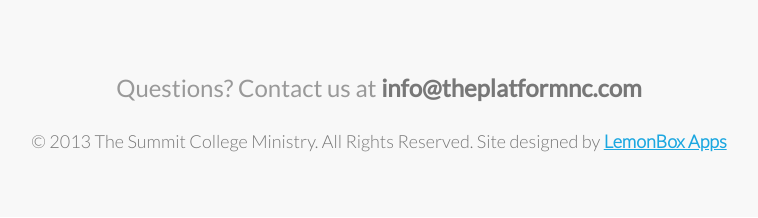
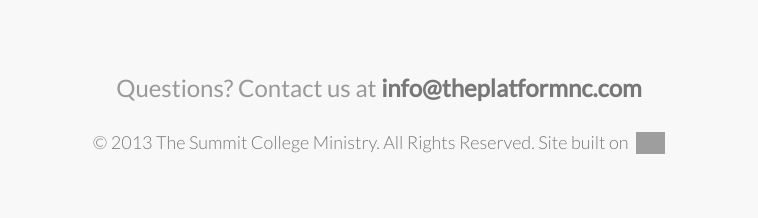
Before and after one commit to marcusbattle/landing-2014, a WordPress theme: template home.php in a window 1280 px wide. Shown: the part 4086-4304 px from the top of the page, without its empty margins (261-1019 px from the left). Before the commit the page ends 4238 px from the top, so only its background shows below. Run offline with PHP 8.4 and a stand-in for WordPress, Linux system fonts and the light colour scheme; the site name, menu and one post (Sample post) are stand-ins, and other content is empty; some libraries are stand-ins or nearby versions; grey boxes are pictures that could not be loaded.

Commit message:
added lemonbox branding

```diff
--- a/home.php
+++ b/home.php
@@ -180,7 +180,7 @@
 		<section>
 			<div class="content">
 				<span>Questions? Contact us at <a href="mailto:info@theplatformnc.com">info@theplatformnc.com</a></span>
-				<p>&copy 2013 The Summit College Ministry. All Rights Reserved. Site designed by <a href="mailto:success@lemonboxapps.com">LemonBox Apps</a></p>
+				<p>&copy 2013 The Summit College Ministry. All Rights Reserved. Site built on <a href="mailto:success@lemonboxapps.com"><img src="<?php echo get_bloginfo('template_directory') ?>/assets/img/lemonbox.png" style="height: 22px; position: relative; top: 5px; margin-left: 4px;" /></a></p>
 			</div>
 		</section>
 
```
